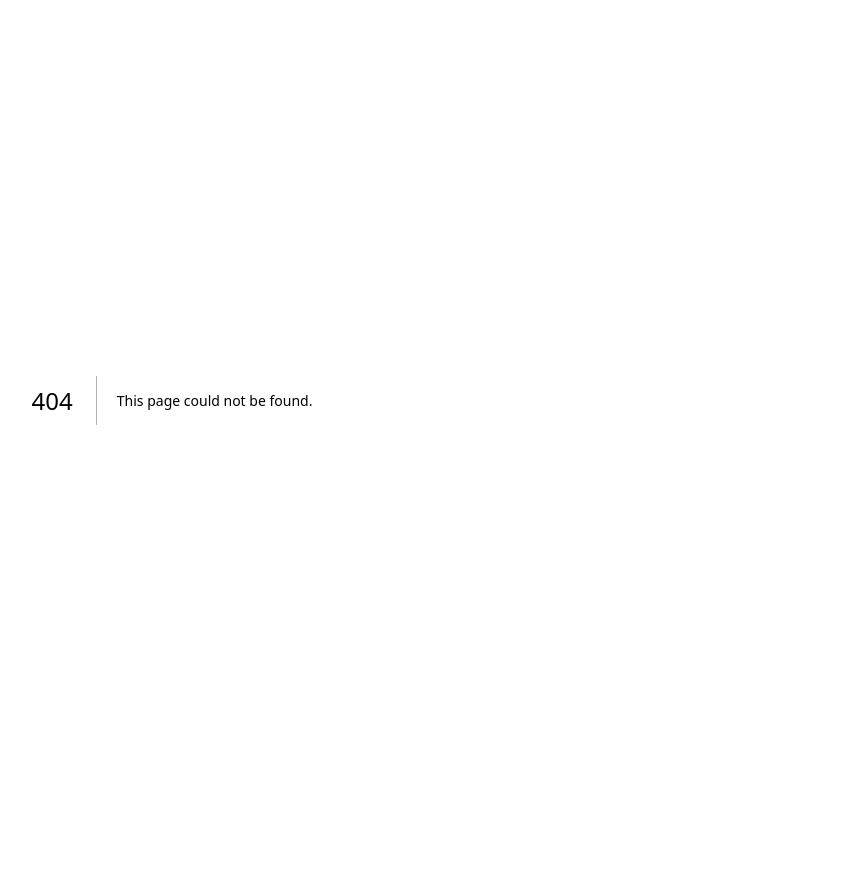
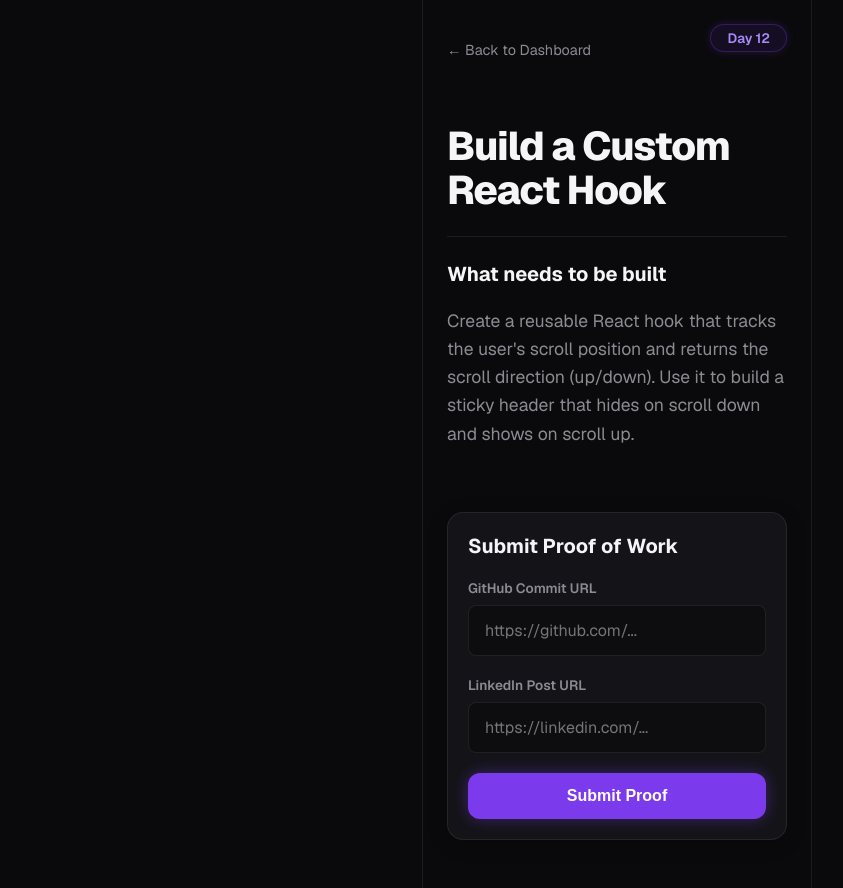
Before and after one commit to GITtridib22/rotate, a Next.js app: page /day/12 in a window 1280 px wide. Before the commit this address had no page. Shown: the whole page, without its empty margins (23-866 px from the left). Before the commit the page ends 800 px from the top, so only its background shows below. Built offline with nearby package versions, Linux system fonts and the light colour scheme.

Commit message:
feat: Implement Challenge Day reading view and submission micro-animations

```diff
--- /dev/null
+++ b/src/app/day/[id]/page.js
@@ -0,0 +1,99 @@
+"use client";
+
+import { useState } from "react";
+import Link from "next/link";
+import db from "@/data/mockDB.json";
+
+export default function ChallengeDay({ params }) {
+  const { id } = params; // from /day/[id]
+  const task = db.todayTask;
+
+  const [githubUrl, setGithubUrl] = useState("");
+  const [linkedinUrl, setLinkedinUrl] = useState("");
+  const [isSubmitting, setIsSubmitting] = useState(false);
+  const [isSuccess, setIsSuccess] = useState(false);
+
+  const handleSubmit = (e) => {
+    e.preventDefault();
+    if (!githubUrl || !linkedinUrl) return;
+
+    setIsSubmitting(true);
+    // Simulate network request
+    setTimeout(() => {
+      setIsSubmitting(false);
+      setIsSuccess(true);
+    }, 1500);
+  };
+
+  return (
+    <main className="container day-container animate-pop">
+      <header className="day-header">
+        <Link href="/dashboard" className="back-btn">
+          ← Back to Dashboard
+        </Link>
+        <span className="badge-glow">Day {task.day}</span>
+      </header>
+
+      {isSuccess ? (
+        <div className="success-screen animate-celebration">
+          <div className="celebration-icon">✨🏆✨</div>
+          <h1 className="hero-title text-neon">Proof Verified!</h1>
+          <p className="hero-subtitle mb-4">You absolute legend. You shipped it.</p>
+          <p className="text-secondary">Your streak is now {db.user.currentStreak + 1} days.</p>
+          <Link href="/dashboard" className="btn-primary mt-6">
+            Return to Dashboard
+          </Link>
+        </div>
+      ) : (
+        <>
+          <article className="task-content">
+            <h1 className="hero-title">{task.title}</h1>
+            <div className="divider"></div>
+
+            <section className="task-section">
+              <h2 className="section-title">What needs to be built</h2>
+              <p className="task-desc text-large">{task.description}</p>
+            </section>
+          </article>
+
+          <section className="submission-zone glass-card">
+            <h2 className="section-title">Submit Proof of Work</h2>
+            <form onSubmit={handleSubmit} className="submit-form">
+              <div className="input-group">
+                <label>GitHub Commit URL</label>
+                <input
+                  type="url"
+                  placeholder="https://github.com/..."
+                  value={githubUrl}
+                  onChange={(e) => setGithubUrl(e.target.value)}
+                  required
+                  className="modern-input"
+                />
+              </div>
+
+              <div className="input-group">
+                <label>LinkedIn Post URL</label>
+                <input
+                  type="url"
+                  placeholder="https://linkedin.com/..."
+                  value={linkedinUrl}
+                  onChange={(e) => setLinkedinUrl(e.target.value)}
+                  required
+                  className="modern-input"
+                />
+              </div>
+
+              <button
+                type="submit"
+                className={`btn-primary ${isSubmitting ? "loading" : ""}`}
+                disabled={isSubmitting}
+              >
+                {isSubmitting ? "Verifying..." : "Submit Proof"}
+              </button>
+            </form>
+          </section>
+        </>
+      )}
+    </main>
+  );
+}
--- a/src/app/globals.css
+++ b/src/app/globals.css
@@ -335,3 +335,118 @@ a {
 }
 
 .mt-4 { margin-top: 1rem; }
+.mt-6 { margin-top: 1.5rem; }
+.mb-4 { margin-bottom: 1rem; }
+
+/* --- Challenge Day Styles --- */
+.day-container {
+  display: flex;
+  flex-direction: column;
+  gap: 2rem;
+  padding-top: 1.5rem;
+  padding-bottom: 3rem;
+}
+
+.day-header {
+  display: flex;
+  justify-content: space-between;
+  align-items: center;
+}
+
+.back-btn {
+  color: var(--text-secondary);
+  font-size: 0.9rem;
+  transition: color 0.2s;
+}
+
+.back-btn:hover { color: var(--text-primary); }
+
+.task-content {
+  margin-top: 1rem;
+}
+
+.divider {
+  height: 1px;
+  background: var(--border-light);
+  margin: 1.5rem 0;
+}
+
+.text-large {
+  font-size: 1.1rem;
+  line-height: 1.6;
+}
+
+.submission-zone {
+  margin-top: 1rem;
+}
+
+.submit-form {
+  display: flex;
+  flex-direction: column;
+  gap: 1.25rem;
+}
+
+.input-group {
+  display: flex;
+  flex-direction: column;
+  gap: 0.5rem;
+}
+
+.input-group label {
+  font-size: 0.85rem;
+  font-weight: 600;
+  color: var(--text-secondary);
+}
+
+.modern-input {
+  background: rgba(0,0,0,0.3);
+  border: 1px solid var(--border-light);
+  border-radius: 8px;
+  padding: 0.875rem 1rem;
+  color: white;
+  font-family: inherit;
+  font-size: 1rem;
+  transition: all 0.2s;
+}
+
+.modern-input:focus {
+  outline: none;
+  border-color: var(--accent-neon);
+  box-shadow: 0 0 10px var(--accent-neon-glow);
+}
+
+.loading {
+  opacity: 0.7;
+  cursor: wait;
+}
+
+/* Success State Animations */
+.success-screen {
+  display: flex;
+  flex-direction: column;
+  align-items: center;
+  justify-content: center;
+  text-align: center;
+  min-height: 60vh;
+}
+
+.celebration-icon {
+  font-size: 4rem;
+  margin-bottom: 1rem;
+  animation: bounce 1s cubic-bezier(0.28, 0.84, 0.42, 1) infinite alternate;
+}
+
+@keyframes bounce {
+  0% { transform: translateY(0); }
+  100% { transform: translateY(-20px); }
+}
+
+@keyframes celebrate {
+  0% { transform: scale(0.8); opacity: 0; }
+  50% { transform: scale(1.05); opacity: 1; }
+  100% { transform: scale(1); opacity: 1; }
+}
+
+.animate-celebration {
+  animation: celebrate 0.6s cubic-bezier(0.16, 1, 0.3, 1) forwards;
+}
```
Also changed, not shown: 2 other files (tests, documents, lock files or other folders).
